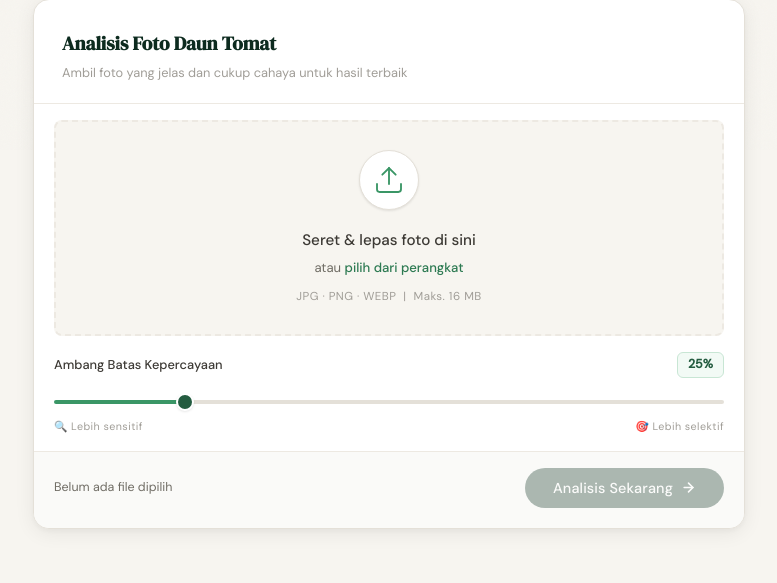
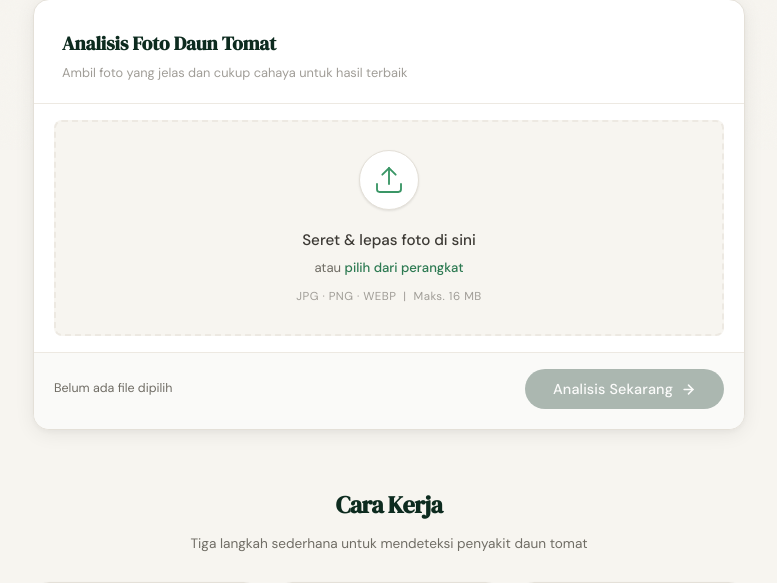
Before and after one commit to Danang239/scantomat, a Flask app: page / in a window 1280 px wide. Shown: the part 650-1233 px from the top of the page, without its empty margins (251-1028 px from the left). Run offline with Flask 3, Linux system fonts and the light colour scheme; some libraries are stand-ins or nearby versions.

Commit message:
second commit

```diff
--- a/frontend/templates/index.html
+++ b/frontend/templates/index.html
@@ -8,7 +8,6 @@
   <link rel="preconnect" href="https://fonts.gstatic.com" crossorigin />
   <link href="https://fonts.googleapis.com/css2?family=DM+Serif+Display:ital@0;1&family=DM+Sans:opsz,wght@9..40,300;9..40,400;9..40,500&display=swap" rel="stylesheet" />
   <link rel="stylesheet" href="{{ url_for('static', filename='css/style.css') }}" />
-
 </head>
 <body>
   <div class="grain"></div>
@@ -27,6 +26,7 @@
         </svg>
         <span>TomatoScan</span>
       </div>
+
       <div style="display:flex; align-items:center; gap:8px;">
         <span class="header-badge">YOLOv8</span>
         <span class="header-badge" style="background:linear-gradient(135deg,#EDE9FE,#DBEAFE);color:#4338CA;border-color:#C7D2FE;">
@@ -43,9 +43,11 @@
     <!-- HERO -->
     <section class="hero">
       <p class="hero-eyebrow">Deteksi Penyakit Tanaman Tomat</p>
+
       <h1 class="hero-title">
         Kenali penyakit daun tomat<br /><em>sebelum terlambat</em>
       </h1>
+
       <p class="hero-desc">
         Upload foto daun tomat dan dapatkan diagnosis instan lengkap dengan
         saran penanganan dari AI — mendukung 10 jenis kondisi menggunakan
@@ -58,14 +60,17 @@
           <span class="stat-num">10</span>
           <span class="stat-label">Jenis Penyakit</span>
         </div>
+
         <div class="stat-item">
           <span class="stat-num">YOLOv8</span>
           <span class="stat-label">Model AI</span>
         </div>
+
         <div class="stat-item">
           <span class="stat-num">Groq</span>
           <span class="stat-label">AI Saran</span>
         </div>
+
         <div class="stat-item">
           <span class="stat-num">Instan</span>
           <span class="stat-label">Hasil Deteksi</span>
@@ -83,10 +88,18 @@
 
       <form action="/predict" method="POST" enctype="multipart/form-data" id="uploadForm">
 
+        <!-- Nilai default confidence tetap dikirim ke backend -->
+        <input type="hidden" name="confidence" value="0.25" />
+
         <!-- Drop Zone -->
         <div class="drop-zone" id="dropZone">
-          <input type="file" name="file" id="fileInput"
-                 accept=".jpg,.jpeg,.png,.webp" class="file-input" />
+          <input
+            type="file"
+            name="file"
+            id="fileInput"
+            accept=".jpg,.jpeg,.png,.webp"
+            class="file-input"
+          />
 
           <div class="drop-content" id="dropContent">
             <div class="drop-icon">
@@ -97,10 +110,13 @@
                 <line x1="12" y1="3" x2="12" y2="15"/>
               </svg>
             </div>
+
             <p class="drop-main">Seret &amp; lepas foto di sini</p>
+
             <p class="drop-sub">
               atau <span class="drop-link">pilih dari perangkat</span>
             </p>
+
             <p class="drop-hint">JPG · PNG · WEBP &nbsp;|&nbsp; Maks. 16 MB</p>
           </div>
 
@@ -112,23 +128,10 @@
           </div>
         </div>
 
-        <!-- Confidence Slider -->
-        <div class="conf-wrap">
-          <div class="conf-header">
-            <label for="confRange" class="conf-label">Ambang Batas Kepercayaan</label>
-            <span class="conf-value" id="confValue">25%</span>
-          </div>
-          <input type="range" id="confRange" name="confidence"
-                 min="0.10" max="0.90" step="0.05" value="0.25" />
-          <div class="conf-hints">
-            <span>🔍 Lebih sensitif</span>
-            <span>🎯 Lebih selektif</span>
-          </div>
-        </div>
-
         <!-- Form Footer -->
         <div class="form-footer">
           <span class="file-name" id="fileName">Belum ada file dipilih</span>
+
           <button type="submit" class="btn-analyze" id="btnAnalyze" disabled>
             Analisis Sekarang
             <svg width="15" height="15" viewBox="0 0 24 24" fill="none"
@@ -155,6 +158,7 @@
     <section class="how-section">
       <h2 class="how-title">Cara Kerja</h2>
       <p class="how-sub">Tiga langkah sederhana untuk mendeteksi penyakit daun tomat</p>
+
       <div class="how-grid">
         <div class="how-card">
           <span class="how-num">01</span>
@@ -162,12 +166,14 @@
           <h3>Upload Foto</h3>
           <p>Ambil foto daun tomat yang jelas. Pastikan daun terlihat penuh dengan pencahayaan yang cukup.</p>
         </div>
+
         <div class="how-card">
           <span class="how-num">02</span>
           <span class="how-icon">🔬</span>
           <h3>AI Menganalisis</h3>
           <p>Model YOLOv8 mendeteksi dan mengklasifikasikan kondisi daun secara otomatis dalam hitungan detik.</p>
         </div>
+
         <div class="how-card">
           <span class="how-num">03</span>
           <span class="how-icon">💊</span>
@@ -183,6 +189,7 @@
         <p class="tags-label">Kondisi yang Dapat Terdeteksi</p>
         <span class="tags-count">10 Kelas</span>
       </div>
+
       <div class="tags-grid">
         <span class="tag">🦠 Bercak Bakteri</span>
         <span class="tag tag--warn">🍂 Hawar Awal</span>
@@ -210,20 +217,5 @@
   </footer>
 
   <script src="{{ url_for('static', filename='js/main.js') }}"></script>
-  <script>
-    // Confidence slider live update
-    const confRange = document.getElementById('confRange');
-    const confValue = document.getElementById('confValue');
-    if (confRange && confValue) {
-      function updateSlider() {
-        const pct = Math.round(parseFloat(confRange.value) * 100);
-        confValue.textContent = pct + '%';
-        const progress = ((parseFloat(confRange.value) - 0.10) / (0.90 - 0.10)) * 100;
-        confRange.style.background = `linear-gradient(to right, var(--green-500) 0%, var(--green-500) ${progress}%, var(--border) ${progress}%)`;
-      }
-      confRange.addEventListener('input', updateSlider);
-      updateSlider();
-    }
-  </script>
 </body>
 </html>
```
